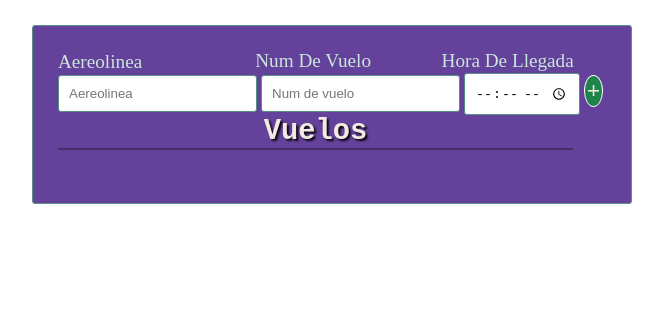
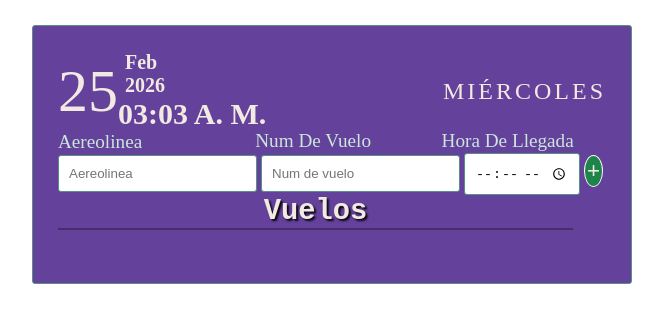
Before and after one commit to darizeta/flight-table, a plain HTML site: page index.html in a window 1280 px wide. Shown: the whole page, without its empty margins (308-971 px from the left). Drawn offline with Linux system fonts and the light colour scheme; the site is published under a folder, as on GitHub Pages, so addresses that start at the root find nothing.

Commit message:
Corrige ruta JavaScript para GitHub Pages

```diff
--- a/index.html
+++ b/index.html
@@ -44,6 +44,6 @@
 
       </form>
     </div>
-    <script src="/lista_vuelos/script.js"></script>
+    <script src="./lista_vuelos/script.js"></script>
 </body>
 </html
```
